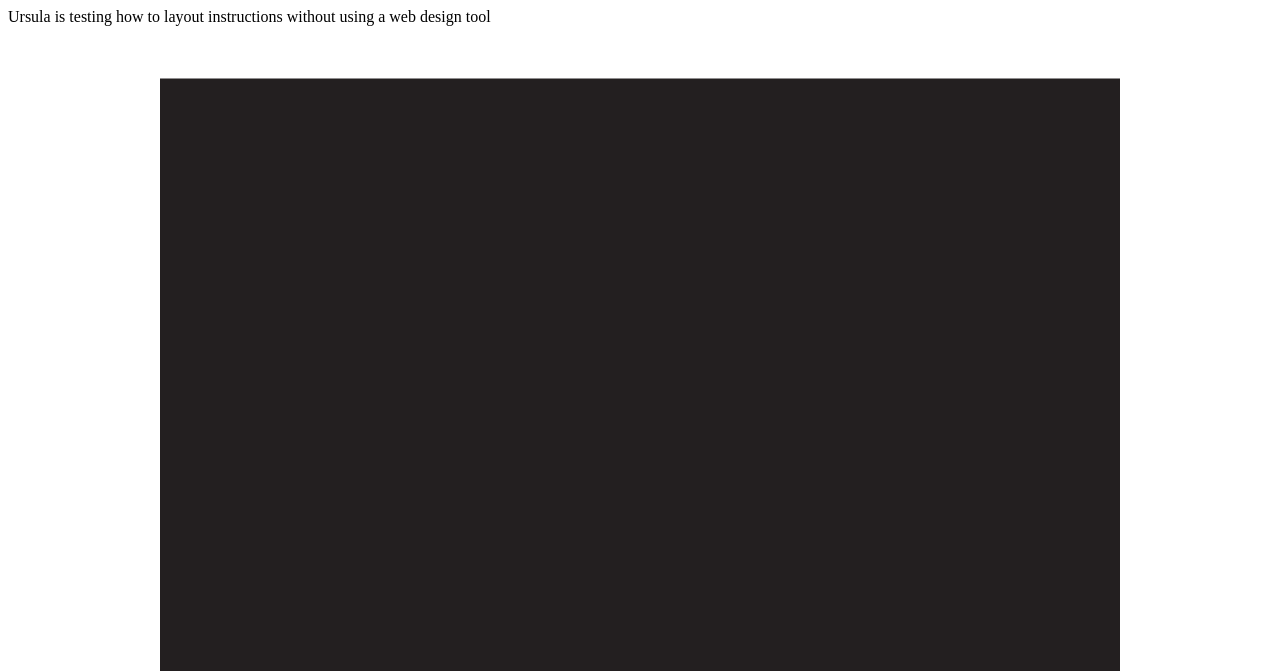
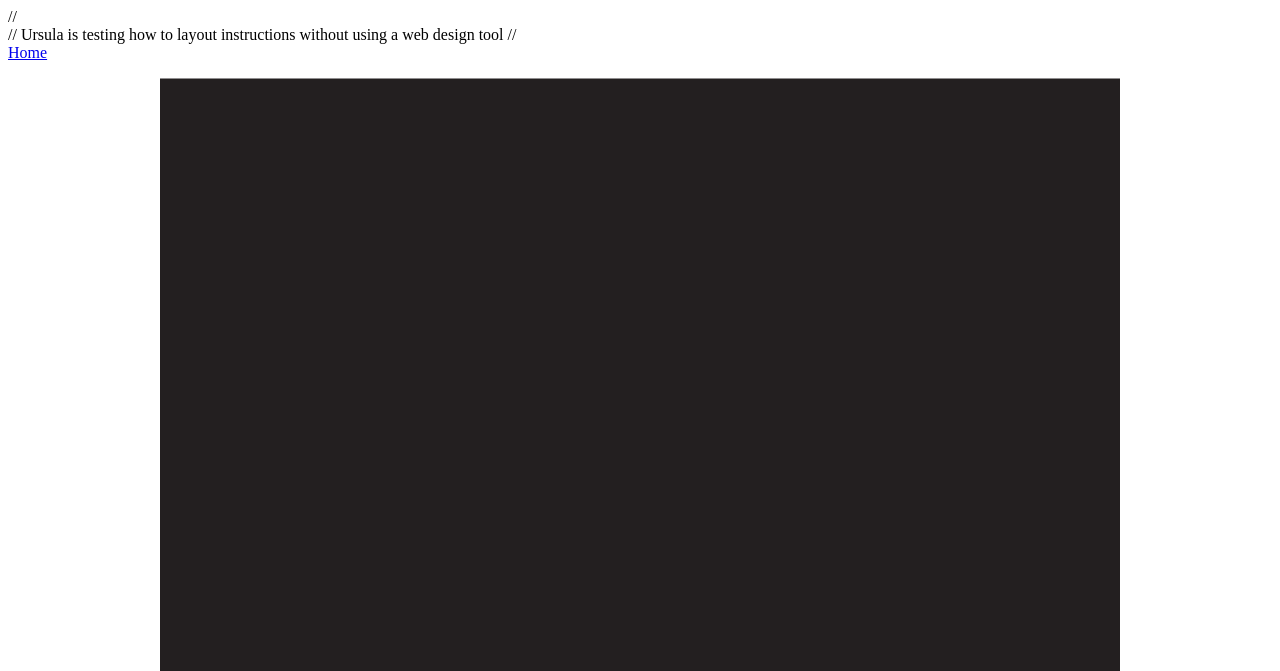
Before and after one commit to oliverdwodunne/oliverdwodunne.github.io, a plain HTML site: page index.html in a window 1280 px wide. Shown: the top 671 px of the page. Drawn offline with Linux system fonts and the light colour scheme; no server answers.

Commit message:
Update index.html

```diff
--- a/index.html
+++ b/index.html
@@ -13,9 +13,11 @@
     </script>
   </head>
   <body>
-    <div>
-      Ursula is testing how to layout instructions without using a web design tool
-    </div>
+  //  <div>
+   //   Ursula is testing how to layout instructions without using a web design tool
+ //   </div>
+    <a href="https://oliverdwodunne.github.io/homepage"> Home </a>
+    <br>
     <div class="webgl-content">
       <div id="gameContainer" style="width: 960px; height: 600px"></div>
       <div class="footer">
```
